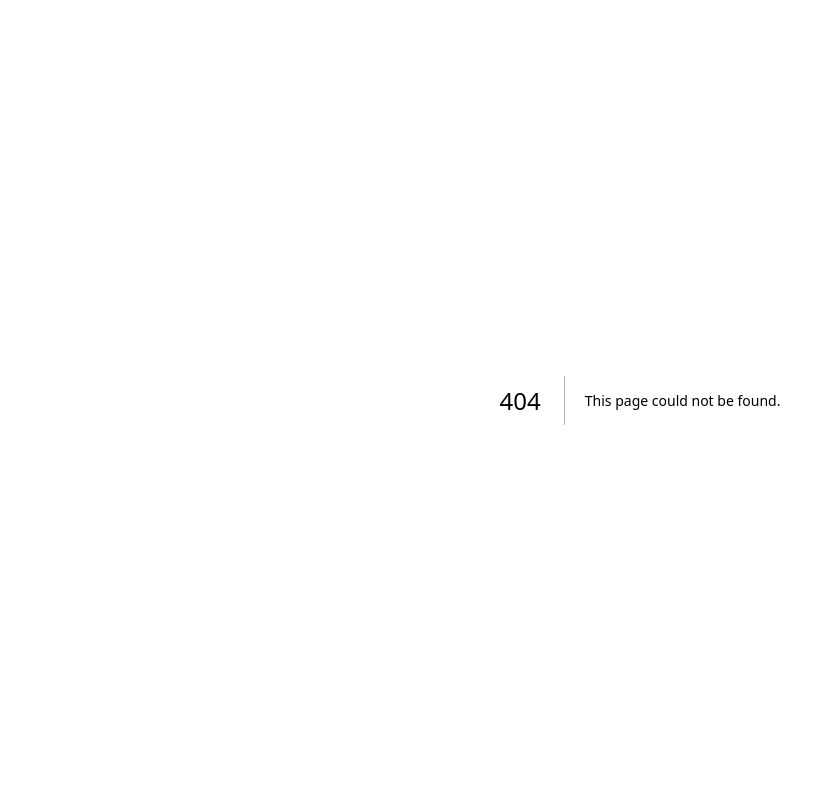
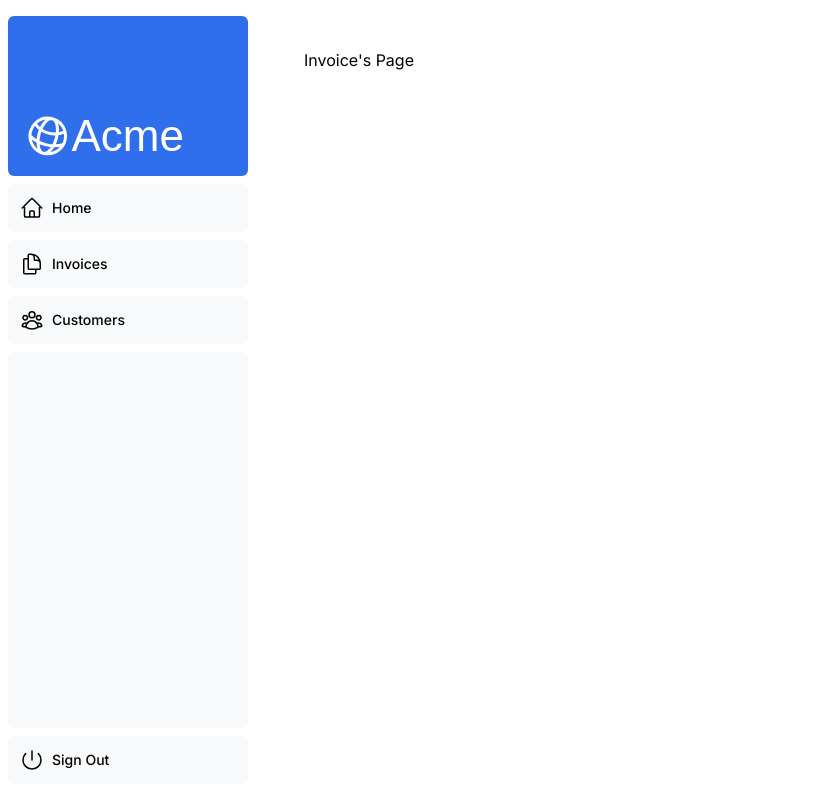
Before and after one commit to nwaxon2020/nextJs, a Next.js app in the folder nextjs-dashboard/: page /dashboard/invoices in a window 1280 px wide. Before the commit this address had no page. Shown: the whole page, without its empty margins (0-835 px from the left). Built offline with nearby package versions, Linux system fonts and the light colour scheme; a web font is replaced by a local one.

Commit message:
side bar added

```diff
--- /dev/null
+++ b/nextjs-dashboard/app/dashboard/customers/page.tsx
@@ -0,0 +1,4 @@
+
+export default function CustomerPage(){
+    return <p>Customer's Page</p>
+}
--- /dev/null
+++ b/nextjs-dashboard/app/dashboard/invoices/page.tsx
@@ -0,0 +1,4 @@
+
+export default function InvoicePage(){
+    return <p>Invoice's Page</p>
+}
--- /dev/null
+++ b/nextjs-dashboard/app/dashboard/layout.tsx
@@ -0,0 +1,12 @@
+import SideNav from '@/app/ui/dashboard/sidenav';
+
+export default function Layout({ children }: { children: React.ReactNode }) {
+  return (
+    <div className="flex h-screen flex-col md:flex-row md:overflow-hidden">
+      <div className="w-full flex-none md:w-64">
+        <SideNav />
+      </div>
+      <div className="flex-grow p-6 md:overflow-y-auto md:p-12">{children}</div>
+    </div>
+  );
+}
--- /dev/null
+++ b/nextjs-dashboard/app/dashboard/page.tsx
@@ -0,0 +1,4 @@
+
+export default function Page(){
+    return <p>Dashboard Page</p>
+}
```
